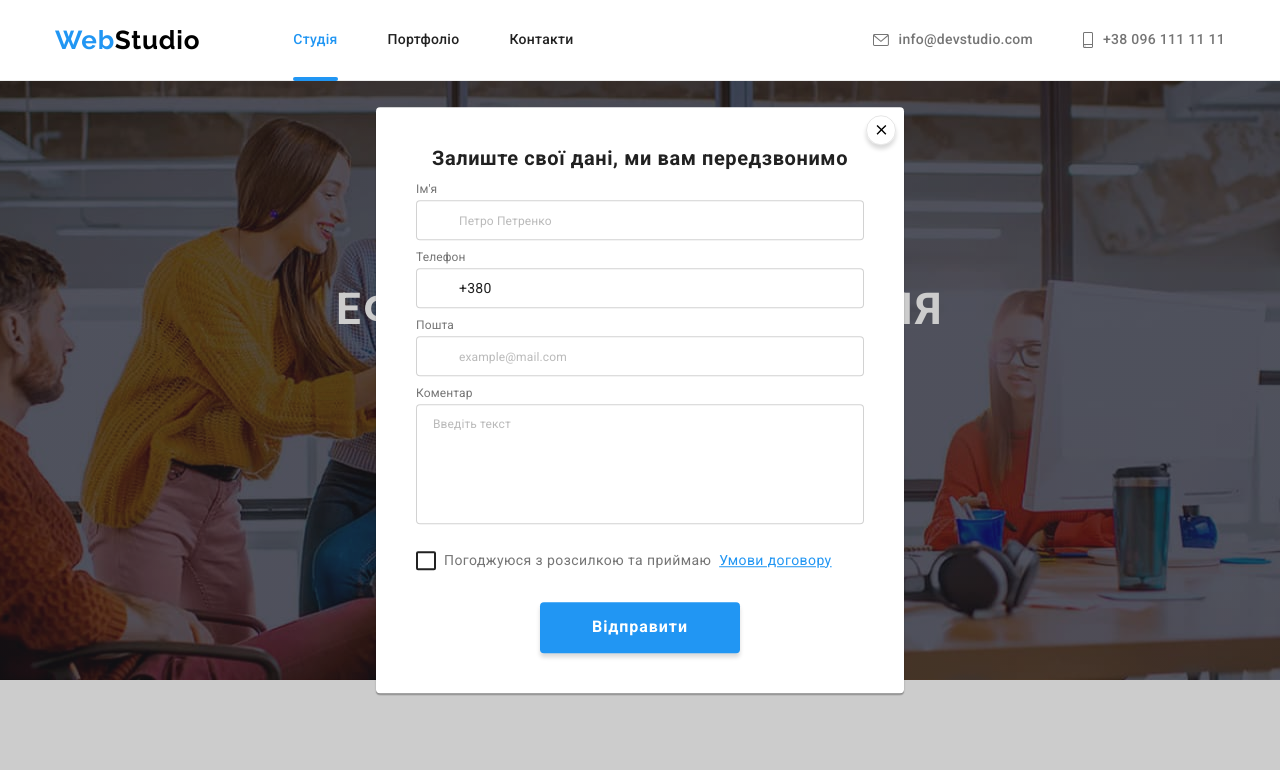
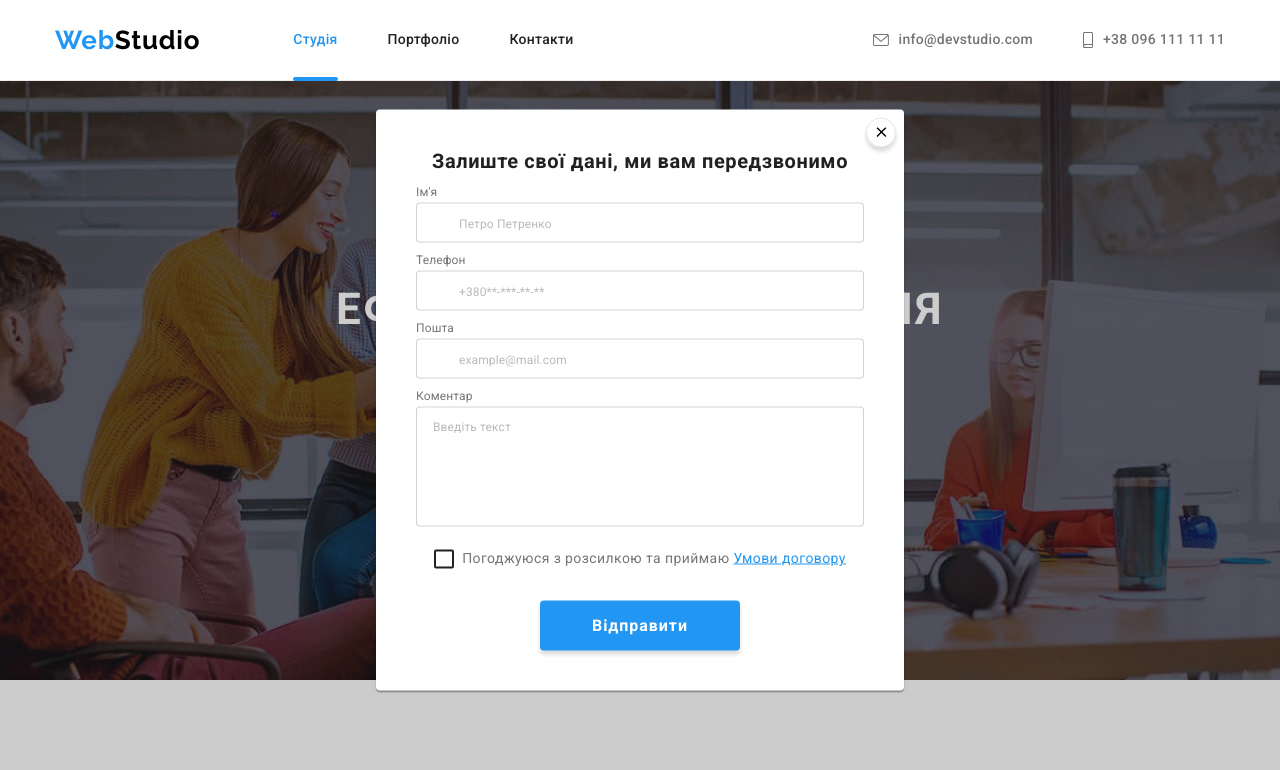
Before and after one commit to OksanaTryhub/goit-markup-hw-06, a plain HTML site: page index.html in a window 1280 px wide. Both pictures are taken after a click on the button "Замовити послугу". Shown: the top 770 px of the page. Drawn offline with nearby package versions, Linux system fonts and the light colour scheme.

Commit message:
Corrected according to comments of mentor

```diff
--- a/css/styles.css
+++ b/css/styles.css
@@ -477,7 +477,7 @@ footer {
 .subscription-container {
   margin-left: auto;
 }
-.subs-wrap {
+.subs-form {
   display: flex;
 }
 
@@ -663,7 +663,8 @@ footer {
   left: 50%;
   transform: translate(-50%, -50%) scale(1) rotate(0deg);
   width: 528px;
-  min-height: 581px;
+  height: 581px;
+  padding: 40px;
   background-color: #ffffff;
   opacity: 1;
   box-shadow: 0px 1px 3px rgba(0, 0, 0, 0.12), 0px 1px 1px rgba(0, 0, 0, 0.14),
@@ -693,10 +694,6 @@ footer {
 
 .modal-close:hover .icon-modal-close {
   fill: var(--accent-color);
-}
-
-.modal-form {
-  padding: 40px;
 }
 
 .modal-form-title {
@@ -767,11 +764,15 @@ transition: fill 250ms cubic-bezier(0.4, 0, 0.2, 1);
   background-color: #188ce8;
 }
 
+.textbox-wrap {
+  margin-bottom: 20px;
+}
+
 .textbox {
+  display: block;
   height: 120px;
   resize: none;
   padding: 12px 16px;
-  margin-bottom: 20px;
 }
 
 .modal-form-input::placeholder {
@@ -788,6 +789,7 @@ transition: fill 250ms cubic-bezier(0.4, 0, 0.2, 1);
 .confirm-label {
   display: flex;
   align-items: center;
+  justify-content: center;
   font-size: 14px;
   line-height: 1.71;
   letter-spacing: 0.03em;
--- a/index.html
+++ b/index.html
@@ -523,14 +523,12 @@
         <div class="subscription-container">
           <p class="subs-title subtitle footer-subtitle">Підпишіться на розсилку</p>
           <form class="subs-form">
-            <div class="subs-wrap">
             <input type="email" name="subs-mail" class="subs-mail" placeholder="E-mail" required/>
             <button type="submit" class="subs-btn button"> &nbsp;Підписатися
               <svg class="subs-icon" width="24" height="24">
                 <use href="./images/icons.svg#icon-send"></use>
               </svg>
             </button>
-            </div>
           </form>
         </div>
       </div>
@@ -556,7 +554,7 @@
           <div class="modal-item-wrap">
             <label for="tel" class="modal-form-label">Телефон</label>
             <div class="modal-input-wrap">
-              <input type="tel" name="modal-input" id="tel" class="modal-form-input" value="+380" />
+              <input type="tel" name="modal-input" id="tel" class="modal-form-input" placeholder="+380**-***-**-**" />
               <svg class="icon-modal" width="18" height="18">
                   <use href="./images/icons.svg#icon-phone"></use>
               </svg>
@@ -571,7 +569,7 @@
               </svg>
             </div>
           </div>
-
+          <div class="textbox-wrap">
             <label for="comment" class="modal-form-label">Коментар</label>
             <textarea
               name="comment"
@@ -579,7 +577,7 @@
               class="modal-form-input textbox"
               placeholder="Введіть текст"
             ></textarea>
-
+          </div>
           <div class="checkbox">
             <label class="confirm-label" >
               <input type="checkbox" name="confirm" class="confirm-check visually-hidden" required/>
@@ -588,7 +586,7 @@
                   <use href="./images/icons.svg#icon-check"></use>
                 </svg>
               </span>
-              Погоджуюся з розсилкою та приймаю &nbsp;
+              Погоджуюся з розсилкою та приймаю&nbsp;
               <a href="" target="_blank" class="confirm-link">Умови договору</a>
             </label>
           </div>
```
Also changed, not shown: portfolio.html (+0 -2 lines). Lines whose indentation alone changed are shown as unchanged.
